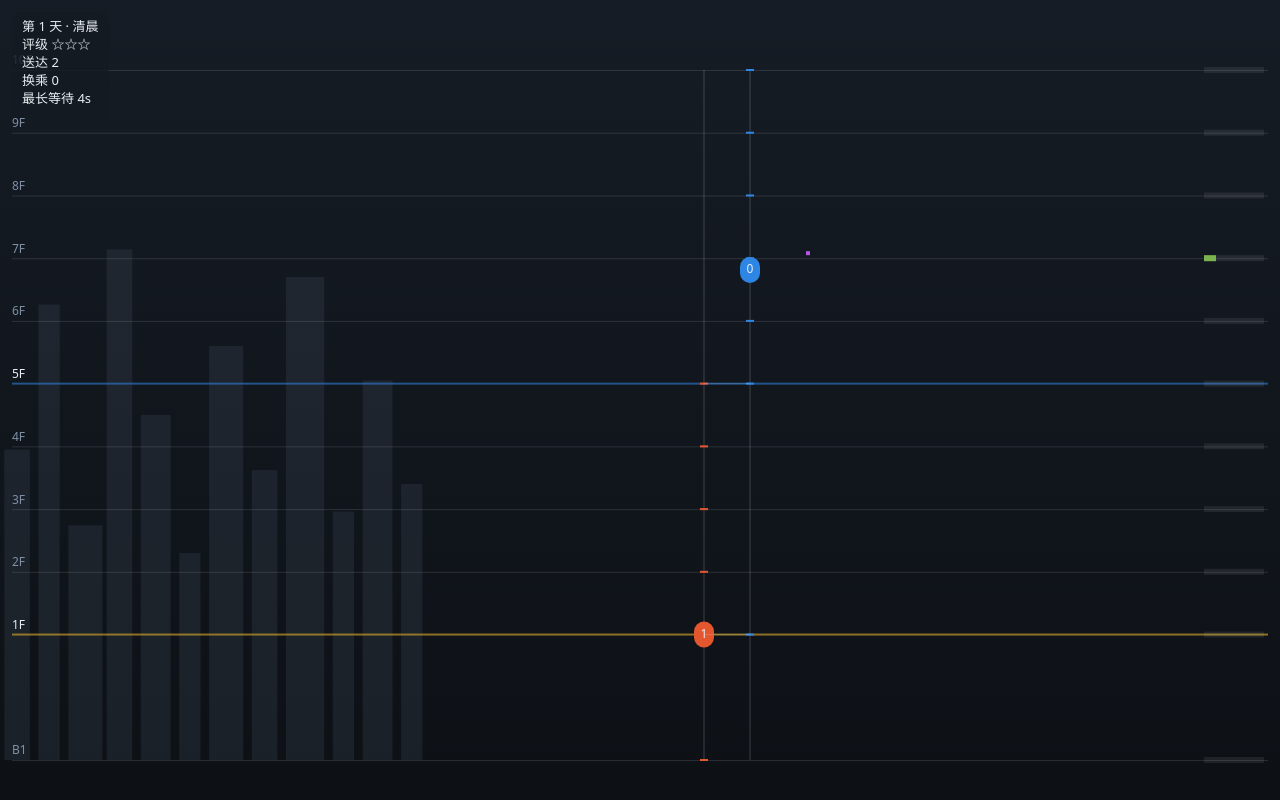
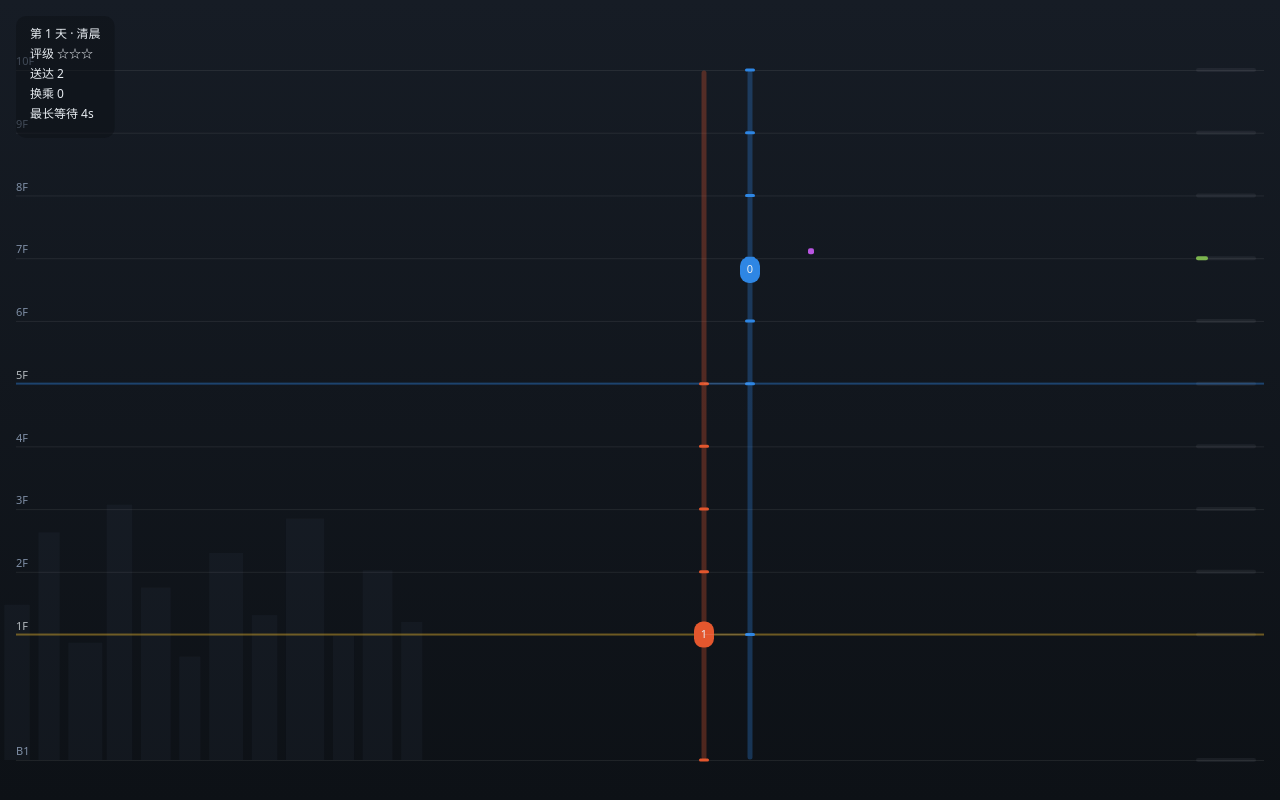
Before and after one commit to wongben2333-crypto/MiniElevator, a website built with Vite: page index.html in a window 1280 px wide. Built offline with nearby package versions, Linux system fonts and the light colour scheme.

Commit message:
极简 UI 改版：对齐 Mini Metro 视觉（线条/留白/克制）
- render.ts：井道改为线路本色 30% 软轨道（圆头线帽）+ 停靠小圆角刻度；轿厢改 20×26 圆角胶囊；选中改为 1.5px 低对比细环。
- 楼层线 0.12→0.08，大堂/空中大堂强调降为 0.45/0.40，标签 11px 常驻弱色；左右留白加宽。
- 等候乘客统一 6px 圆角小块、等距排列（去掉随团体变大小）；压力条 6px→4px 圆角药丸；换乘连线 0.16→0.10。
- 城市剪影 0.12→0.05、高度减半，退为纯背景纹理。
- hud.ts：面板 0.82→0.55 轻磨砂、字号 13→12 / 标题 20→17、内距加大；文案内容不变。
- index.html：页面底色对齐画布渐变。
- 验证：112 tests / typecheck 0 / build 0；Playwright 截图核验实时 HUD、过载浮层、升级浮层。

Ultraworked with [Sisyphus](https://github.com/code-yeongyu/oh-my-openagent)
Co-authored-by: Sisyphus <clio-agent@sisyphuslabs.ai>

```diff
--- a/index.html
+++ b/index.html
@@ -7,7 +7,7 @@
     <style>
       :root {
         color-scheme: dark;
-        --bg: #12161c;
+        --bg: #0d1116;
         --ink: #e8edf2;
       }
       * {
--- a/src/hud.ts
+++ b/src/hud.ts
@@ -7,15 +7,16 @@ import type { Phase, World } from './types';
 
 /** The world runs at 60 ticks/s (kept local: drawHud takes no config arg). */
 const TICK_HZ = 60;
-const FONT = '13px system-ui';
-const TITLE_FONT = '600 20px system-ui';
+const FONT = '12px system-ui';
+const TITLE_FONT = '600 17px system-ui';
 const TEXT = '#e8edf2';
 const MUTED = '#9aa7b4';
-const PANEL = 'rgba(20,26,34,0.82)';
-const DIM = 'rgba(0,0,0,0.55)';
-const PAD = 10;
-const INSET = 12;
-const LINE = 18;
+/** Light frosted panel: low opacity over the scene, thin and quiet. */
+const PANEL = 'rgba(13,17,22,0.55)';
+const DIM = 'rgba(6,9,12,0.5)';
+const PAD = 14;
+const INSET = 16;
+const LINE = 20;
 
 interface Label {
   text: string;
@@ -98,7 +99,7 @@ function drawStats(ctx: CanvasRenderingContext2D, world: World, paused: boolean)
   let textW = 0;
   for (const label of labels) textW = Math.max(textW, measure(ctx, label));
   ctx.fillStyle = PANEL;
-  roundRect(ctx, { x: INSET, y: INSET, w: textW + PAD * 2, h: totalAdvance(labels) + PAD * 2 - 4, radius: 8 });
+  roundRect(ctx, { x: INSET, y: INSET, w: textW + PAD * 2, h: totalAdvance(labels) + PAD * 2 - 6, radius: 10 });
   ctx.fill();
   ctx.textAlign = 'left';
   ctx.textBaseline = 'top';
@@ -146,7 +147,7 @@ function drawUpgrade(ctx: CanvasRenderingContext2D, world: World): void {
   const x = (ctx.canvas.width - w) / 2;
   const y = (ctx.canvas.height - h) / 2;
   ctx.fillStyle = PANEL;
-  roundRect(ctx, { x, y, w, h, radius: 10 });
+  roundRect(ctx, { x, y, w, h, radius: 12 });
   ctx.fill();
   drawLabelsCentered(ctx, labels, y + PAD + labels[0].advance / 2);
   ctx.restore();
--- a/src/render.ts
+++ b/src/render.ts
@@ -16,10 +16,13 @@ const ZONE_COLOR: Record<Zone, string> = {
   residential: '#7f8fa6',
 };
 
-const FONT = '12px system-ui';
+const FONT = '11px system-ui';
 const TEXT = '#e8edf2';
 const MUTED = '#7f8fa6';
 const BAR_MAX = 60;
+const BAR_H = 4;
+const MARK = 6;
+const MARK_GAP = 3;
 const MAX_WAITING_DRAWN = 40;
 /** Pressure bar ramp: green → amber → red. */
 const GREEN = [0x38, 0xb7, 0x64] as const;
@@ -70,25 +73,40 @@ export function draw(
   drawFloorBands(ctx, v, world);
   drawPressureBars(ctx, v, world);
   drawWaiting(ctx, v, world);
-  // Elevators: shaft line, stop markers, interpolated capsule, selection ring.
+  // Elevators: route track, stop ticks, interpolated car, selection ring.
   const top = plotTop(v);
   const bottom = plotBottom(v);
   ctx.textAlign = 'center';
   ctx.textBaseline = 'middle';
   for (const e of world.elevators) {
     const x = elevatorX(v, e.id);
-    ctx.fillStyle = 'rgba(232,237,242,0.1)';
-    ctx.fillRect(x - 1, top, 2, bottom - top);
+    // Soft route track: the line's own color, low alpha, round caps.
+    ctx.save();
+    ctx.globalAlpha = 0.3;
+    ctx.strokeStyle = e.color;
+    ctx.lineWidth = 5;
+    ctx.lineCap = 'round';
+    ctx.lineJoin = 'round';
+    ctx.beginPath();
+    ctx.moveTo(x, top + 3);
+    ctx.lineTo(x, bottom - 3);
+    ctx.stroke();
+    ctx.restore();
+    // Stop markers: small rounded ticks centered on the shaft.
     ctx.fillStyle = e.color;
-    for (const s of e.stops) ctx.fillRect(x - 4, floorToY(v, s) - 1, 8, 2);
+    for (const s of e.stops) {
+      roundRectPath(ctx, { x: x - 5, y: floorToY(v, s) - 1.5, w: 10, h: 3, radius: 1.5 });
+      ctx.fill();
+    }
     const y = floorToY(v, e.posPrev + (e.pos - e.posPrev) * a);
     ctx.fillStyle = e.color;
-    capsule(ctx, x, y);
+    roundRectPath(ctx, { x: x - 10, y: y - 13, w: 20, h: 26, radius: 9 });
+    ctx.fill();
     if (e.id === selectedElevator) {
-      ctx.strokeStyle = TEXT;
-      ctx.lineWidth = 2;
-      ctx.beginPath();
-      ctx.ellipse(x, y, 15, 17, 0, 0, Math.PI * 2);
+      // Thin, quiet selection ring — never a harsh outline.
+      ctx.strokeStyle = 'rgba(232,237,242,0.55)';
+      ctx.lineWidth = 1.5;
+      roundRectPath(ctx, { x: x - 13, y: y - 16, w: 26, h: 32, radius: 12 });
       ctx.stroke();
     }
     ctx.fillStyle = TEXT;
@@ -115,13 +133,14 @@ function drawBackground(ctx: CanvasRenderingContext2D, v: ViewConfig): void {
   g.addColorStop(1, '#0d1116');
   ctx.fillStyle = g;
   ctx.fillRect(0, 0, v.width, v.height);
-  // Faint deterministic city silhouette in the left third.
+  // Static city silhouette in the left third — texture only, kept far below
+  // the building in contrast and height so it never competes with it.
   const third = v.width / 3;
   const base = plotBottom(v);
   const plotH = base - plotTop(v);
-  ctx.fillStyle = 'rgba(127,143,166,0.12)';
+  ctx.fillStyle = 'rgba(127,143,166,0.05)';
   for (const [fx, fw, hf] of SKYLINE) {
-    const bh = hf * plotH;
+    const bh = hf * plotH * 0.5;
     ctx.fillRect(fx * third, base - bh, fw * third, bh);
   }
 }
@@ -135,63 +154,73 @@ function drawFloorBands(ctx: CanvasRenderingContext2D, v: ViewConfig, world: Wor
     const isSky = f.special === 'skyLobby';
     const accent = isLobby || isSky;
     ctx.fillStyle = isLobby
-      ? 'rgba(224,176,46,0.6)'
+      ? 'rgba(224,176,46,0.45)'
       : isSky
-        ? 'rgba(46,134,228,0.55)'
-        : 'rgba(232,237,242,0.12)';
-    ctx.fillRect(12, y - (accent ? 1 : 0), v.width - 24, accent ? 2 : 1);
-    ctx.fillStyle = accent ? TEXT : MUTED;
-    ctx.fillText(f.name, 12, y - 9);
+        ? 'rgba(46,134,228,0.4)'
+        : 'rgba(232,237,242,0.08)';
+    ctx.fillRect(16, y - (accent ? 1 : 0), v.width - 32, accent ? 2 : 1);
+    // Floor labels: small, muted; accent floors only a touch brighter.
+    ctx.fillStyle = accent ? 'rgba(232,237,242,0.75)' : MUTED;
+    ctx.fillText(f.name, 16, y - 8);
   }
 }
 
 function drawPressureBars(ctx: CanvasRenderingContext2D, v: ViewConfig, world: World): void {
-  const x0 = v.width - 16 - BAR_MAX;
-  ctx.fillStyle = 'rgba(232,237,242,0.08)';
-  for (const f of world.floors) ctx.fillRect(x0, floorToY(v, f.id) - 3, BAR_MAX, 6);
+  const x0 = v.width - 24 - BAR_MAX;
+  ctx.fillStyle = 'rgba(232,237,242,0.06)';
+  for (const f of world.floors) {
+    roundRectPath(ctx, { x: x0, y: floorToY(v, f.id) - BAR_H / 2, w: BAR_MAX, h: BAR_H, radius: BAR_H / 2 });
+    ctx.fill();
+  }
   for (const f of world.floors) {
     if (f.pressure <= 0) continue;
     const p = f.pressure > 1 ? 1 : f.pressure;
     // Over-capacity floors pulse, phased by tick (deterministic).
     if (f.pressure >= 1) ctx.globalAlpha = 0.55 + 0.45 * (0.5 + 0.5 * Math.sin(world.tick * 0.15));
     ctx.fillStyle = pressureColor(p);
-    ctx.fillRect(x0, floorToY(v, f.id) - 3, p * BAR_MAX, 6);
+    roundRectPath(ctx, { x: x0, y: floorToY(v, f.id) - BAR_H / 2, w: p * BAR_MAX, h: BAR_H, radius: BAR_H / 2 });
+    ctx.fill();
     ctx.globalAlpha = 1;
   }
 }
 
 function drawWaiting(ctx: CanvasRenderingContext2D, v: ViewConfig, world: World): void {
-  const rightEdge = v.width - 16 - BAR_MAX - 4;
+  const rightEdge = v.width - 24 - BAR_MAX - 6;
   for (const f of world.floors) {
     const y = floorToY(v, f.id);
-    let x = elevatorX(v, world.elevators.length) + 10;
+    let x = elevatorX(v, world.elevators.length) + 12;
     const n = Math.min(f.waiting.length, MAX_WAITING_DRAWN);
     for (let i = 0; i < n; i++) {
       const p = world.passengers.get(f.waiting[i]);
       if (!p) continue;
       if (x > rightEdge) break;
-      const size = 2 + Math.max(1, p.group < 4 ? p.group : 4);
+      // Uniform zone-colored marker, sitting just above the floor line.
       ctx.fillStyle = ZONE_COLOR[p.destZone];
-      ctx.fillRect(x, y - size - 3, size, size);
-      x += size + 2;
+      roundRectPath(ctx, { x, y: y - MARK - 4, w: MARK, h: MARK, radius: 2 });
+      ctx.fill();
+      x += MARK + MARK_GAP;
     }
   }
 }
 
-/** Rounded capsule (elevator car): 20×26 with semicircular caps. */
-function capsule(ctx: CanvasRenderingContext2D, x: number, y: number): void {
-  const r = 10;
+/** Shared rounded-rect path (flat + restrained radii, Mini-Metro style). */
+function roundRectPath(
+  ctx: CanvasRenderingContext2D,
+  r: { x: number; y: number; w: number; h: number; radius: number },
+): void {
+  const { x, y, w, h, radius } = r;
+  const rad = Math.max(0, Math.min(radius, w / 2, h / 2));
   ctx.beginPath();
-  ctx.moveTo(x - r, y - 3);
-  ctx.arc(x, y - 3, r, Math.PI, 0);
-  ctx.lineTo(x + r, y + 3);
-  ctx.arc(x, y + 3, r, 0, Math.PI);
+  ctx.moveTo(x + rad, y);
+  ctx.arcTo(x + w, y, x + w, y + h, rad);
+  ctx.arcTo(x + w, y + h, x, y + h, rad);
+  ctx.arcTo(x, y + h, x, y, rad);
+  ctx.arcTo(x, y, x + w, y, rad);
   ctx.closePath();
-  ctx.fill();
 }
 
 function drawTransfers(ctx: CanvasRenderingContext2D, v: ViewConfig, world: World): void {
-  ctx.strokeStyle = 'rgba(232,237,242,0.16)';
+  ctx.strokeStyle = 'rgba(232,237,242,0.1)';
   ctx.lineWidth = 1;
   for (const f of world.floors) {
     let minX = Infinity;
```
